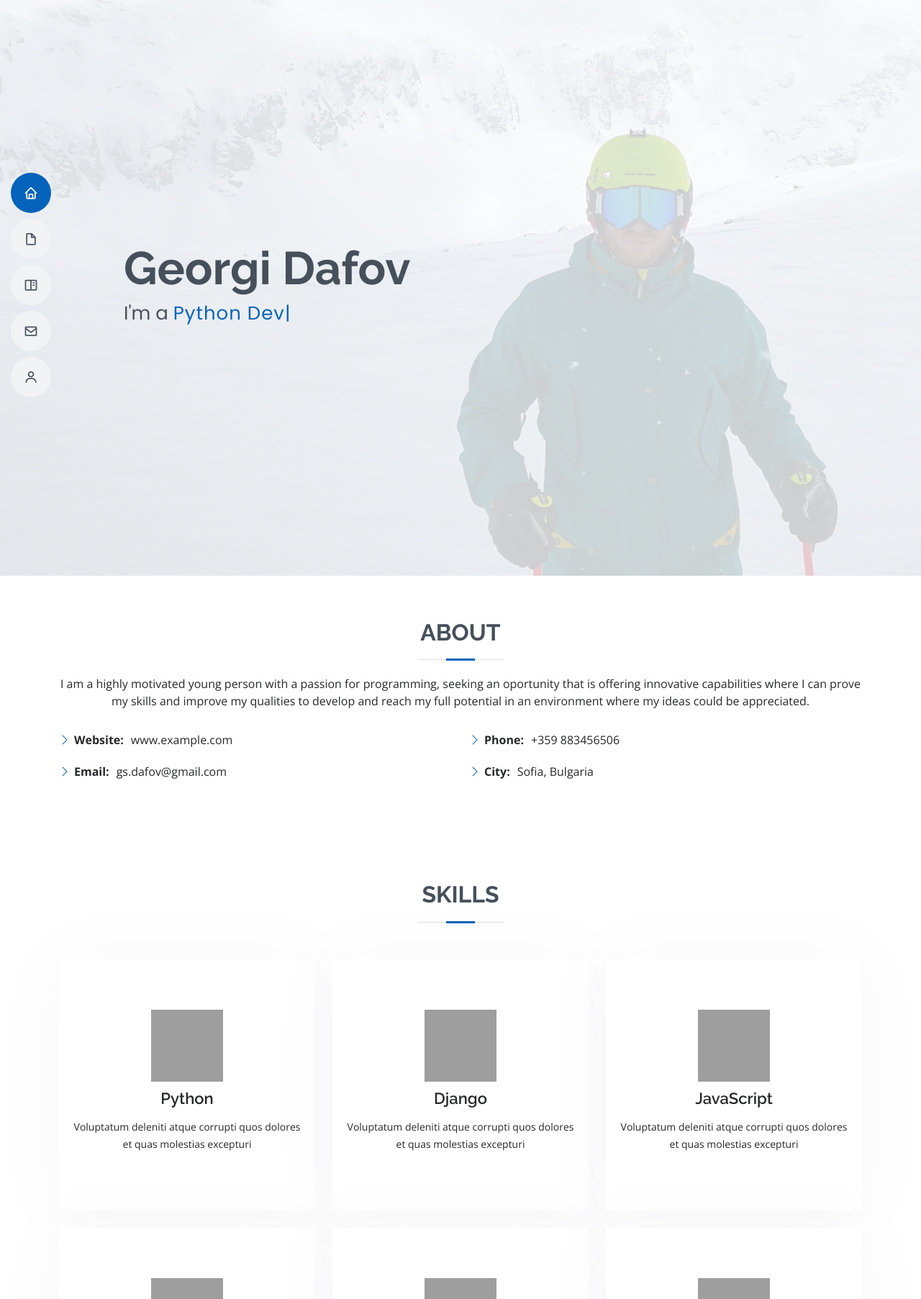
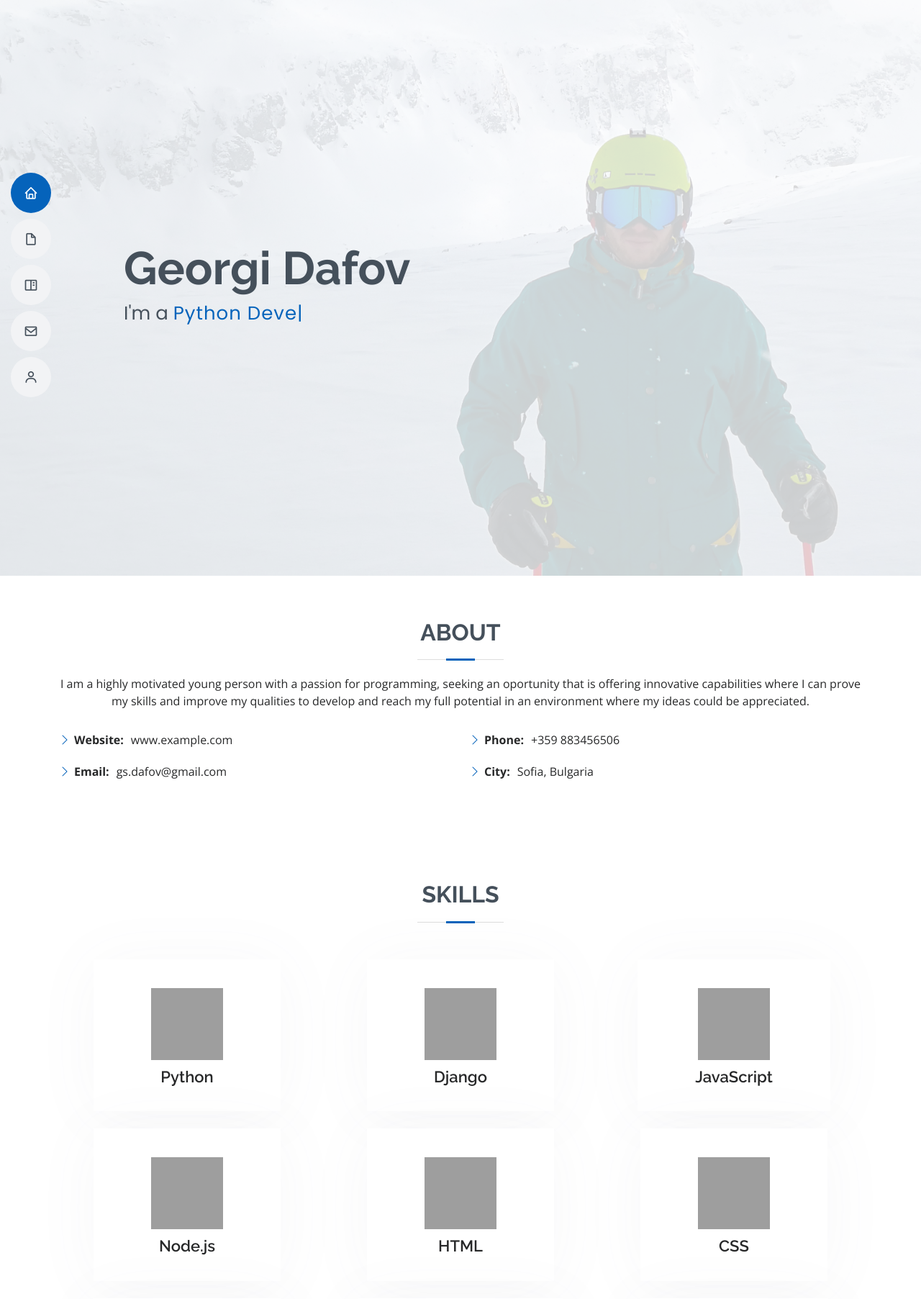
Before and after one commit to Dafov/portfolio, a Django app: page / in a window 1280 px wide. Shown: the top 1805 px of the page at 72% size. Run offline with Django 3.2, Linux system fonts and the light colour scheme; some libraries are stand-ins or nearby versions; grey boxes are pictures that could not be loaded.

Commit message:
Skills css fixed, html titles added

```diff
--- a/assets/css/style.css
+++ b/assets/css/style.css
@@ -1101,7 +1101,7 @@
 --------------------------------------------------------------*/
 .skills .icon-box {
   text-align: center;
-  padding: 70px 20px 80px 20px;
+  padding: 40px 80px 20px 80px;
   transition: all ease-in-out 0.3s;
   background: #fff;
   box-shadow: 0px 5px 90px 0px rgba(110, 123, 131, 0.05);
--- a/templates/accounts/login.html
+++ b/templates/accounts/login.html
@@ -1,5 +1,9 @@
 {% extends 'index.html' %}
 {% load static %}
+
+{% block title %}
+<title>Login</title>
+{% endblock %}
 
 {% block login %}
 <section id="login" class="login col-lg-11">
--- a/templates/accounts/register.html
+++ b/templates/accounts/register.html
@@ -1,5 +1,9 @@
 {% extends 'index.html' %}
 {% load static %}
+
+{% block title %}
+<title>Register</title>
+{% endblock %}
 
 {% block register %}
 <section id="register" class="register col-lg-11">
--- a/templates/contacts/contact.html
+++ b/templates/contacts/contact.html
@@ -1,5 +1,9 @@
 {% extends 'index.html' %}
 {% load static %}
+
+{% block title %}
+<title>Contact</title>
+{% endblock %}
 
 {% block contact %}
 <section id="contact" class="contact">
--- a/templates/contacts/inbox.html
+++ b/templates/contacts/inbox.html
@@ -1,5 +1,9 @@
 {% extends 'index.html' %}
 {% load static %}
+
+{% block title %}
+<title>Inbox</title>
+{% endblock %}
 
 {% block inbox %}
 <section id="inbox" class="inbox">
--- a/templates/contacts/message.html
+++ b/templates/contacts/message.html
@@ -1,5 +1,10 @@
 {% extends 'index.html' %}
 {% load static %}
+
+{% block title %}
+<title>Message</title>
+{% endblock %}
+
 {% block message %}
 <section id="resume" class="resume">
     <div class="container" data-aos="fade-up">
--- a/templates/home.html
+++ b/templates/home.html
@@ -59,92 +59,83 @@
 
     <div class="row">
 
-      <div class="col-lg-4 col-md-6 d-flex align-items-stretch" data-aos="zoom-in" data-aos-delay="100">
+      <div class="col-lg-4 col-md-6 d-flex justify-content-center align-items-stretch" data-aos="zoom-in" data-aos-delay="100">
         <div class="icon-box">
           <img alt="Python" width="100" height="100" viewBox="0 0 600 600"
             src="https://raw.githubusercontent.com/github/explore/80688e429a7d4ef2fca1e82350fe8e3517d3494d/topics/python/python.png" />
 
           <h4>Python</h4>
-          <p>Voluptatum deleniti atque corrupti quos dolores et quas molestias excepturi</p>
         </div>
       </div>
 
-      <div class="col-lg-4 col-md-6 d-flex align-items-stretch mt-4 mt-md-0" data-aos="zoom-in" data-aos-delay="200">
+      <div class="col-lg-4 col-md-6 d-flex justify-content-center align-items-stretch mt-4 mt-md-0" data-aos="zoom-in" data-aos-delay="200">
         <div class="icon-box">
           <img alt="Django" width="100" height="100" viewBox="0 0 600 600"
             src="https://raw.githubusercontent.com/github/explore/80688e429a7d4ef2fca1e82350fe8e3517d3494d/topics/django/django.png" />
 
           <h4>Django</h4>
-          <p>Voluptatum deleniti atque corrupti quos dolores et quas molestias excepturi</p>
         </div>
       </div>
 
-      <div class="col-lg-4 col-md-6 d-flex align-items-stretch mt-4 mt-lg-0" data-aos="zoom-in" data-aos-delay="300">
+      <div class="col-lg-4 col-md-6 d-flex justify-content-center align-items-stretch mt-4 mt-lg-0" data-aos="zoom-in" data-aos-delay="300">
         <div class="icon-box">
           <img alt="JavaScript" width="100" height="100" viewBox="0 0 600 600"
             src="https://raw.githubusercontent.com/github/explore/80688e429a7d4ef2fca1e82350fe8e3517d3494d/topics/javascript/javascript.png" />
 
           <h4>JavaScript</h4>
-          <p>Voluptatum deleniti atque corrupti quos dolores et quas molestias excepturi</p>
         </div>
       </div>
 
-      <div class="col-lg-4 col-md-6 d-flex align-items-stretch mt-4" data-aos="zoom-in" data-aos-delay="100">
+      <div class="col-lg-4 col-md-6 d-flex justify-content-center align-items-stretch mt-4" data-aos="zoom-in" data-aos-delay="100">
         <div class="icon-box">
           <img alt="Node.js" width="100" height="100" viewBox="0 0 600 600"
             src="https://raw.githubusercontent.com/github/explore/80688e429a7d4ef2fca1e82350fe8e3517d3494d/topics/nodejs/nodejs.png" />
 
           <h4>Node.js</h4>
-          <p>Voluptatum deleniti atque corrupti quos dolores et quas molestias excepturi</p>
         </div>
       </div>
 
-      <div class="col-lg-4 col-md-6 d-flex align-items-stretch mt-4" data-aos="zoom-in" data-aos-delay="200">
+      <div class="col-lg-4 col-md-6 d-flex justify-content-center align-items-stretch mt-4" data-aos="zoom-in" data-aos-delay="200">
         <div class="icon-box">
           <img alt="HTML" width="100" height="100" viewBox="0 0 600 600"
             src="https://raw.githubusercontent.com/github/explore/80688e429a7d4ef2fca1e82350fe8e3517d3494d/topics/html/html.png" />
 
           <h4>HTML</h4>
-          <p>Voluptatum deleniti atque corrupti quos dolores et quas molestias excepturi</p>
         </div>
       </div>
 
-      <div class="col-lg-4 col-md-6 d-flex align-items-stretch mt-4" data-aos="zoom-in" data-aos-delay="200">
+      <div class="col-lg-4 col-md-6 d-flex justify-content-center align-items-stretch mt-4" data-aos="zoom-in" data-aos-delay="200">
         <div class="icon-box">
           <img alt="CSS3" width="100" height="100" viewBox="0 0 600 600"
             src="https://raw.githubusercontent.com/github/explore/80688e429a7d4ef2fca1e82350fe8e3517d3494d/topics/css/css.png" />
 
           <h4>CSS</h4>
-          <p>Voluptatum deleniti atque corrupti quos dolores et quas molestias excepturi</p>
         </div>
 
       </div>
 
-      <div class="col-lg-4 col-md-6 d-flex align-items-stretch mt-4" data-aos="zoom-in" data-aos-delay="300">
+      <div class="col-lg-4 col-md-6 d-flex justify-content-center align-items-stretch mt-4" data-aos="zoom-in" data-aos-delay="300">
         <div class="icon-box">
           <img alt="SQL" width="100" height="100" viewBox="0 0 600 600"
             src="https://raw.githubusercontent.com/github/explore/80688e429a7d4ef2fca1e82350fe8e3517d3494d/topics/sql/sql.png" />
 
           <h4>SQL</h4>
-          <p>Voluptatum deleniti atque corrupti quos dolores et quas molestias excepturi</p>
         </div>
       </div>
-      <div class="col-lg-4 col-md-6 d-flex align-items-stretch mt-4" data-aos="zoom-in" data-aos-delay="300">
+      <div class="col-lg-4 col-md-6 d-flex justify-content-center align-items-stretch mt-4" data-aos="zoom-in" data-aos-delay="300">
         <div class="icon-box">
           <img alt="PostgreSQL" width="100" height="100" viewBox="0 0 600 600"
             src="https://raw.githubusercontent.com/github/explore/80688e429a7d4ef2fca1e82350fe8e3517d3494d/topics/postgresql/postgresql.png" />
 
           <h4>PostgreSQL</h4>
-          <p>Voluptatum deleniti atque corrupti quos dolores et quas molestias excepturi</p>
         </div>
       </div>
-      <div class="col-lg-4 col-md-6 d-flex align-items-stretch mt-4" data-aos="zoom-in" data-aos-delay="300">
+      <div class="col-lg-4 col-md-6 d-flex justify-content-center align-items-stretch mt-4" data-aos="zoom-in" data-aos-delay="300">
         <div class="icon-box">
           <img alt="Git" width="100" height="100" viewBox="0 0 600 600"
             src="https://raw.githubusercontent.com/github/explore/80688e429a7d4ef2fca1e82350fe8e3517d3494d/topics/git/git.png" />
 
           <h4>Git</h4>
-          <p>Voluptatum deleniti atque corrupti quos dolores et quas molestias excepturi</p>
         </div>
       </div>
     </div>
--- a/templates/index.html
+++ b/templates/index.html
@@ -6,7 +6,10 @@
   <meta charset="utf-8">
   <meta content="width=device-width, initial-scale=1.0" name="viewport">
 
+  {% block title %}
   <title>Georgi Dafov's Portfolio</title>
+  {% endblock %}
+
   <meta content="" name="description">
   <meta content="" name="keywords">
 
```
Also changed, not shown: templates/resume.html (+14 -1 lines).
